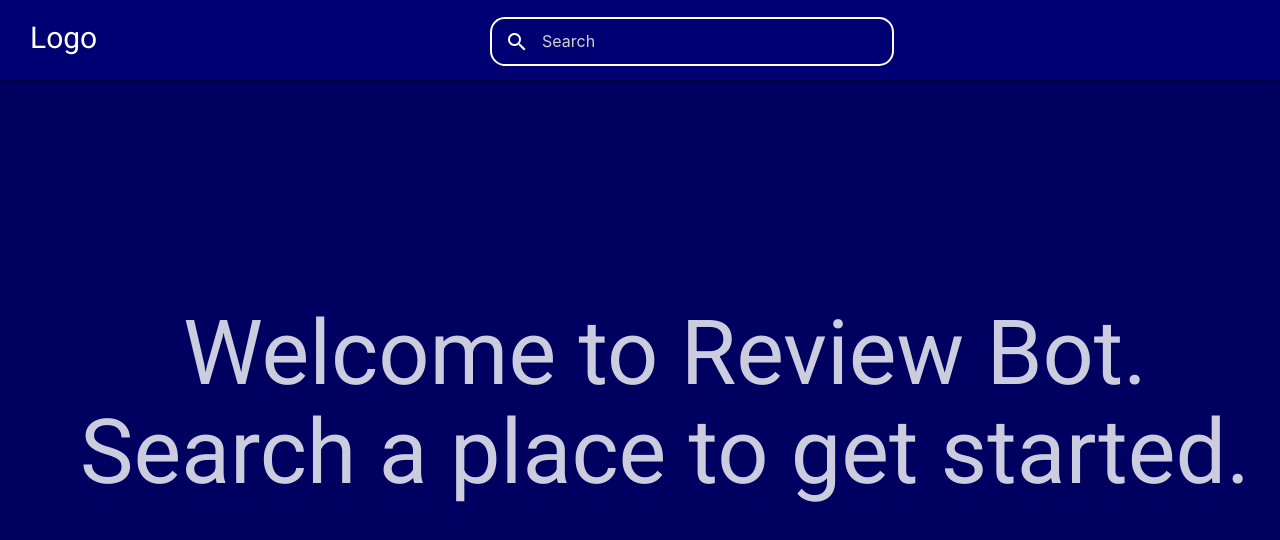
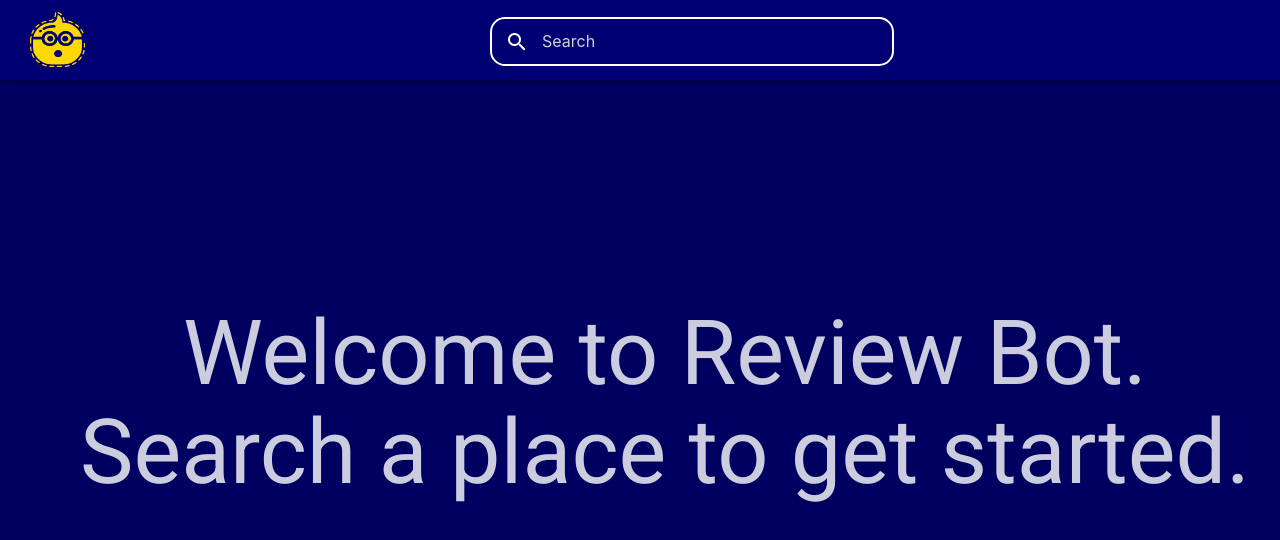
Before and after one commit to seinaas/ReviewBot, a website: page index.html in a window 1280 px wide. Drawn offline with nearby package versions, Linux system fonts and the light colour scheme; some packages are replaced by stand-ins of ours.

Commit message:
Added Logo

```diff
--- a/index.html
+++ b/index.html
@@ -18,7 +18,7 @@
     <div class="navbar-fixed">
         <nav class="nav-bar">
             <div class="nav-wrapper">
-                <a href="#" class="logo">Logo</a>
+                <a href="#" class="logo"><img src="resources/img/logo.png"></a>
                 <div class="search-form">
                     <input type="text" placeholder="Search" name="Search" class="searchbar" id="autocomplete">
                     <label class="search-label" for="search"><i class="material-icons">search</i></label>
--- a/resources/css/style.css
+++ b/resources/css/style.css
@@ -41,9 +41,15 @@ body {
 
 .logo {
     position: absolute;
-    font-size: 200%;
+    height: 55px;
+    width: 55px;
     left: 0;
-    margin: 6px 30px;
+    margin: 12px 30px;
+}
+
+.logo img {
+    height: 100%;
+    width: 100%;
 }
 
 .search-form {
--- a/resources/js/places.js
+++ b/resources/js/places.js
@@ -110,6 +110,8 @@ $(document).ready(function () {
             reviewResponse = await fetch(final);
             reviewJson = await reviewResponse.json();
         }
+
+        postSentiment(reviewJson);
         renderPage(reviewJson);
 
     }
@@ -226,4 +228,14 @@ $(document).ready(function () {
             "<h1>😞<h1></div>");
         }
     }
+
+    function postSentiment(dataJson) {
+        $.post(
+            "http://localhost:8000/reviewBot/sentiment",
+            dataJson,
+            function(data, status) {
+                console.log('${data} and status is ${status}');
+            }
+        )
+    }
 });
```
Also changed, not shown: resources/img/logo.png (renamed from LogoMakr_04u2Gc.png), resources/img/star_empty.png (deleted), resources/img/star_full.png (deleted), resources/img/stars_empty.png (deleted), resources/img/stars_full.png (deleted).
